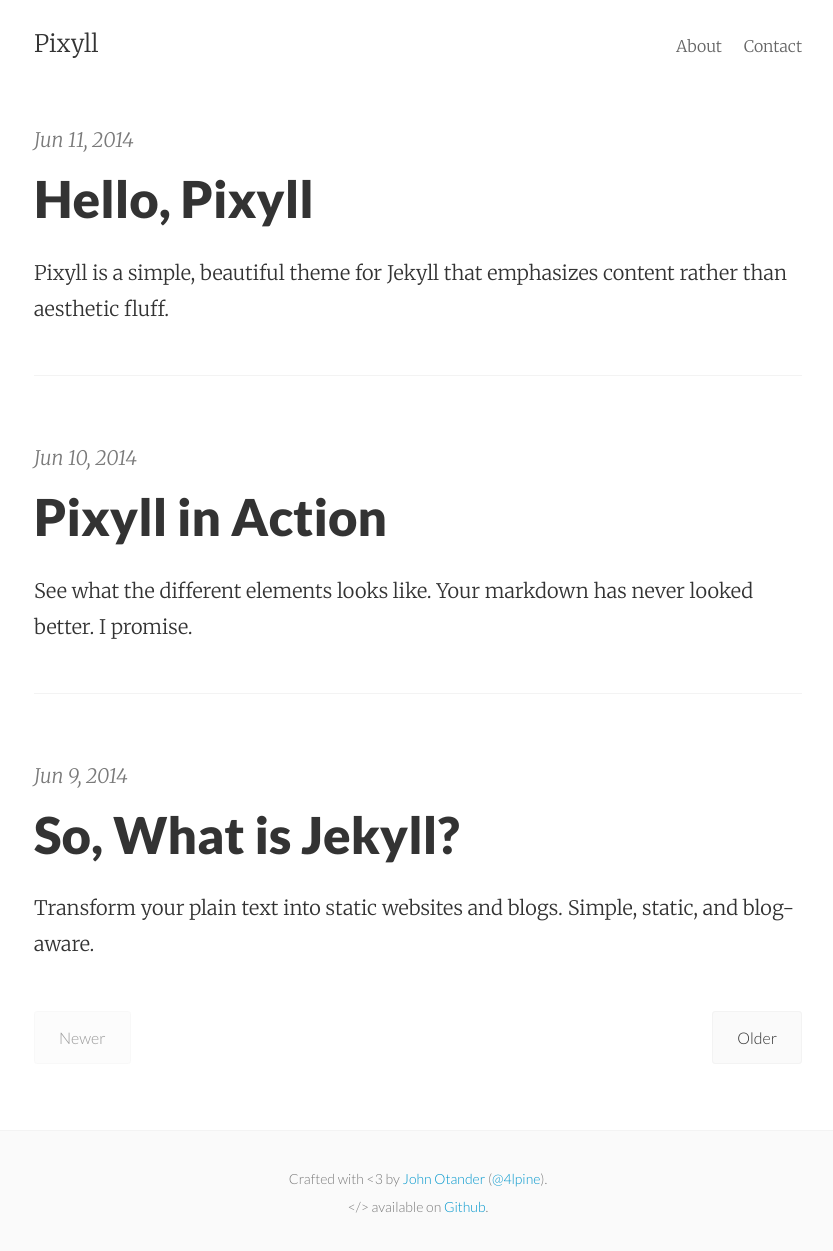
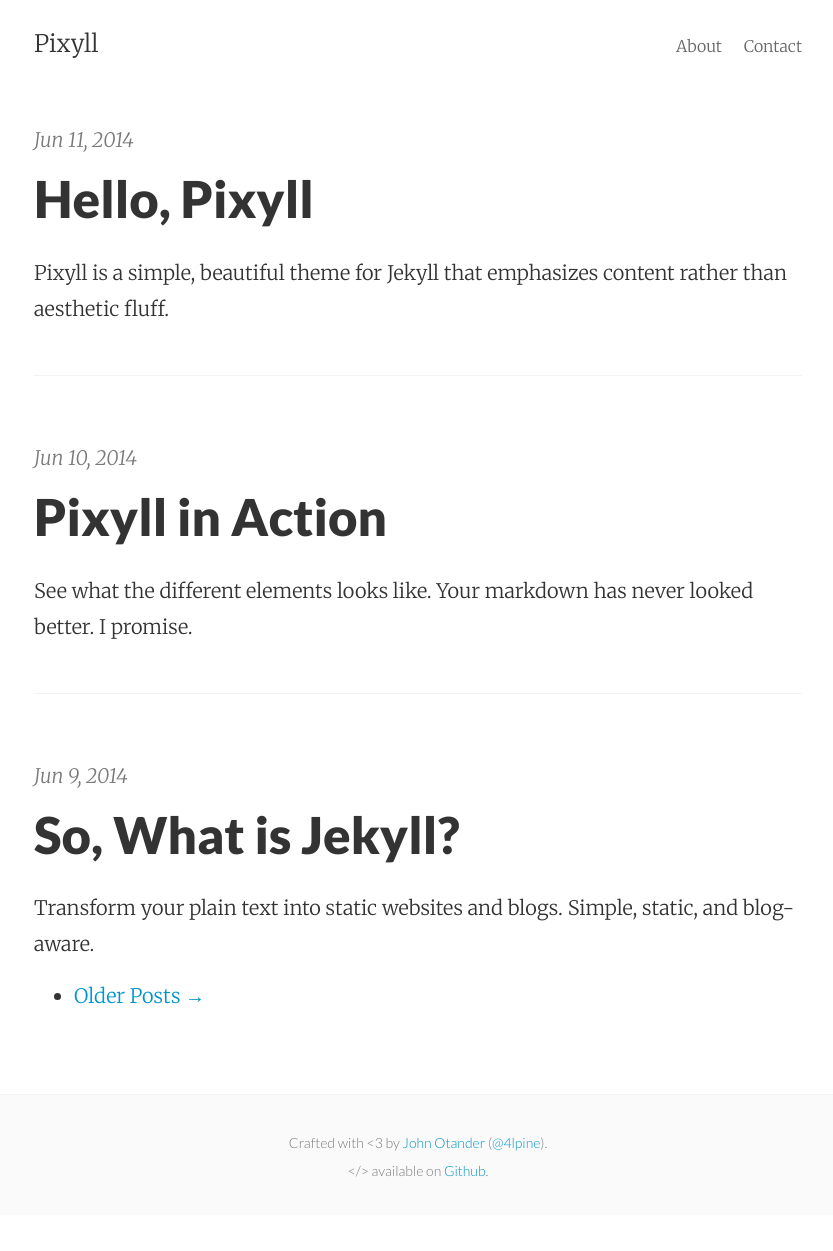
Before and after one commit to maxcantu/personal, a Jekyll site: the page built from guides/index.html, in a window 1280 px wide. Shown: the whole page, without its empty margins (222-1055 px from the left). Built offline with Jekyll 4.4.1, drawn with Linux system fonts in a browser that asks for light colours; Markdown is read by kramdown in place of the engine named in the settings; the list of posts is cut into pages by our own code; after the commit the page ends 1215 px from its top, so only the background shows below that.

Commit message:
pagination

```diff
--- a/guides/index.html
+++ b/guides/index.html
@@ -20,5 +20,20 @@ layout: default
     {% endfor %}
   </div>
 
-  {% include pagination.html %}
+<!-- Pager -->
+{% if paginator.total_pages > 1 %}
+<ul class="pager">
+    {% if paginator.previous_page %}
+    <li class="previous">
+        <a href="{{ paginator.previous_page_path | prepend: site.baseurl | replace: '//', '/' }}">&larr; Newer Posts</a>
+    </li>
+    {% endif %}
+    {% if paginator.next_page %}
+    <li class="next">
+        <a href="{{ paginator.next_page_path | prepend: site.baseurl | replace: '//', '/' }}">Older Posts &rarr;</a>
+    </li>
+    {% endif %}
+</ul>
+{% endif %}
+
 </div>
```
